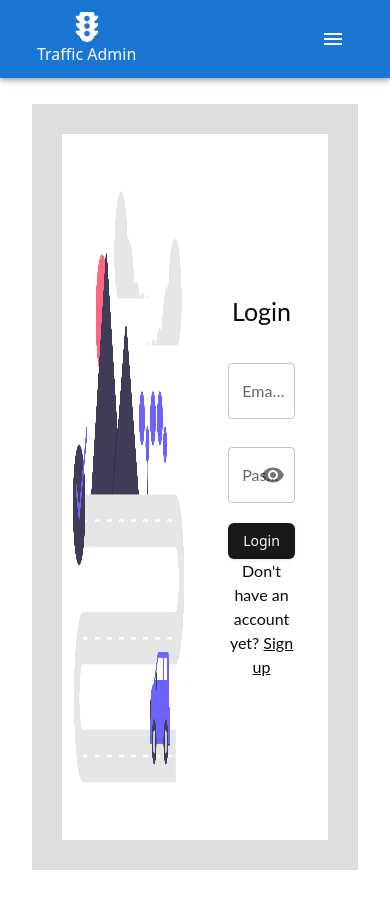
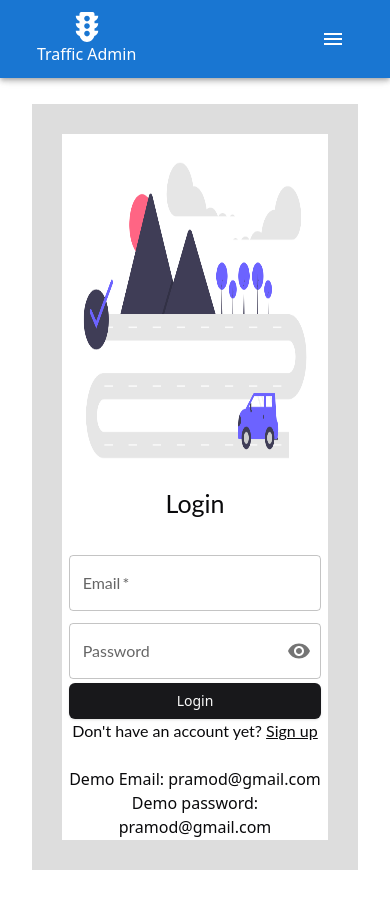
Before and after one commit to jmPramod/Signal-POC, a React (Vite) app: page /login in a window 390 px wide. Built offline with nearby package versions, Linux system fonts and the light colour scheme.

Commit message:
UI fixes.

```diff
--- a/src/components/LoginModel/LoginModel.jsx
+++ b/src/components/LoginModel/LoginModel.jsx
@@ -1,48 +1,97 @@
-import { Button } from "@/components/ui/button"
+import { useContext, useState } from "react";
+import { Button } from "@/components/ui/button";
 import {
-  Dialog,
   DialogContent,
   DialogDescription,
   DialogFooter,
   DialogHeader,
   DialogTitle,
-  DialogTrigger,
-} from "@/components/ui/dialog"
-import { Input } from "@/components/ui/input"
-import { Label } from "@/components/ui/label"
+} from "@/components/ui/dialog";
+import { Input } from "@/components/ui/input";
+import { Label } from "@/components/ui/label";
 import { useNavigate } from "react-router-dom";
+import { GlobalContext } from "@/context/GlobalContext";
 
-export function LoginModel({setIsOpen}) {
+export function LoginModel({ setIsOpen }) {
 
+  const { user, setUser } = useContext(GlobalContext);
+  const [name, setName] = useState("");
+  const [password, setPassword] = useState("");
   const navigate = useNavigate();
+
+  const handleSubmit = async (e) => {
+    e.preventDefault();
+
+    // try {
+    //   const response = await fetch("https://api.example.com/login", {
+    //     method: "POST",
+    //     headers: {
+    //       "Content-Type": "application/json",
+    //     },
+    //     body: JSON.stringify({ name, password }),
+    //   });
+
+    //   if (response.ok) {
+    //     const data = await response.json();
+    //     console.log("Login successful", data);
+    //     // Perform post-login actions, e.g., storing tokens and redirecting
+    //     setIsOpen(false);
+    //     navigate("/dashboard");
+    //   } else {
+    //     console.error("Login failed", await response.json());
+    //     // Handle login errors here
+    //   }
+    // } catch (error) {
+    //   console.error("An error occurred:", error);
+    // }
+  };
+
   return (
-    // <Dialog>
-      // <DialogTrigger asChild>
-      //   <Button variant="outline">Edit Profile</Button>
-      // </DialogTrigger>
-      <DialogContent  className="sm:max-w-[425px]">
+    <DialogContent className="sm:max-w-[425px]">
+      <form onSubmit={handleSubmit}>
         <DialogHeader>
           <DialogTitle>Please Login for this page</DialogTitle>
-          <DialogDescription>Create a new Account? <u className="cursor-pointer" onClick={()=>navigate("/login")}>Sign Up</u>   </DialogDescription>
+          <DialogDescription>
+            Create a new Account?{" "}
+            <u
+              className="cursor-pointer"
+              onClick={() => navigate("/login")}
+            >
+              Sign Up
+            </u>
+          </DialogDescription>
         </DialogHeader>
         <div className="grid gap-4 py-4">
           <div className="grid grid-cols-4 items-center gap-4">
             <Label htmlFor="name" className="text-right">
               Name
             </Label>
-            <Input id="name" value="Pedro Duarte" className="col-span-3" />
+            <Input
+              id="name"
+              value={name}
+              onChange={(e) => setName(e.target.value)}
+              className="col-span-3"
+              required
+            />
           </div>
           <div className="grid grid-cols-4 items-center gap-4">
-            <Label htmlFor="username" className="text-right">
+            <Label htmlFor="password" className="text-right">
               Password
             </Label>
-            <Input id="username" value="@peduarte" className="col-span-3" />
+            <Input
+              id="password"
+              type="password"
+              value={password}
+              onChange={(e) => setPassword(e.target.value)}
+              className="col-span-3"
+              required
+            />
           </div>
         </div>
         <DialogFooter>
           <Button type="submit">Login</Button>
         </DialogFooter>
-      </DialogContent>
-    // </Dialog>
-  )
+      </form>
+    </DialogContent>
+  );
 }
--- a/src/pages/Login/Login.jsx
+++ b/src/pages/Login/Login.jsx
@@ -96,15 +96,7 @@ const Login = () => {
         variants={containerVariants}
         initial="hidden"
         animate="visible"
-        style={{
-          display: "flex",
-          background: "white",
-          height: "100%",
-
-          alignItems: "center",
-          justifyContent: "center",
-          overflow: "hidden",
-        }}
+     className="flex items-center  flex-col md:flex-row  justify-center bg-white h-full overflow-y-auto"
       >
         <styles.leftContainer>
           <styles.image src="carRoad.png" alt="img" />
@@ -139,7 +131,7 @@ const Login = () => {
                 fullWidth
                 margin="normal"
               />
-            </styles.emailAnimation>
+                    </styles.emailAnimation>
 
             {/* Password Input with Animation */}
             <styles.passwordAnimation
@@ -202,7 +194,12 @@ const Login = () => {
                 >
                   Sign up
                 </u>
+
               </Typography>
+                <br />
+                <Typography  variant="body1 ">Demo Email: pramod@gmail.com</Typography> <br />
+                <Typography  variant="body1 ">Demo password: pramod@gmail.com</Typography>
+
             </styles.buttonAnimation>
           </styles.formEle>
         </styles.rightContainer>
--- a/src/pages/Login/styles.js
+++ b/src/pages/Login/styles.js
@@ -12,6 +12,10 @@ export const styles = {
     padding: 30px;
     height: 90.8vh;
     background-color: #dddddd;
+    @media(0px<width<780px){
+      width: 100%;
+      overflow-y: auto;
+    }
   `,
   rightContainer: styled("div")`
     width: 50%;
@@ -22,6 +26,9 @@ export const styles = {
     justify-content: center;
     gap: 20px;
     flex-direction: column;
+    @media(0px<width<780px){
+      width: 100%;
+    }
   `,
   formEle: styled("form")`
     display: flex;
@@ -30,10 +37,17 @@ export const styles = {
     flex-direction: column;
     width: 50%;
     gap: 20px;
+    @media(0px<width<780px){
+      width: 95%;
+      gap:4px;
+    }
   `,
   leftContainer: styled("div")`
     width: 50%;
     height: 100%;
+    @media(0px<width<780px){
+      width: 100%;
+    }
   `,
   image: styled("img")`
     width: 100%;
--- a/src/pages/register/Register.jsx
+++ b/src/pages/register/Register.jsx
@@ -145,14 +145,8 @@ if(res.statusCode===200){
         variants={containerVariants}
         initial="hidden"
         animate="visible"
-        style={{
-          display: "flex",
-          background: "white",
-          height: "100%",
-          alignItems: "center",
-          justifyContent: "center",
-          overflow: "hidden",
-        }}
+        className="flex items-center  flex-col md:flex-row  justify-center bg-white h-full overflow-y-auto"
+
       >
         <styles.leftContainer>
           <styles.image src="road.png" alt="img" />
--- a/src/pages/register/styles.js
+++ b/src/pages/register/styles.js
@@ -30,7 +30,9 @@ export const styles = {
     justify-content: center;
     gap: 20px;
     flex-direction: column;
-
+    @media(0px<width<780px){
+      width: 100%;
+    }
 
     `
     ,
@@ -41,11 +43,17 @@ export const styles = {
     flex-direction: column;
     width: 50%;
     /* gap: 20px; */
+    @media(0px<width<780px){
+      width: 95%;
+    }
   `,
     leftContainer:styled("div")`
     width:50%;
     /* border:1px solid blue; */
     height: 100%;
+    @media(0px<width<780px){
+      width: 100%;
+    }
     `,
     image:styled('img')`
     width: 100%;
```
